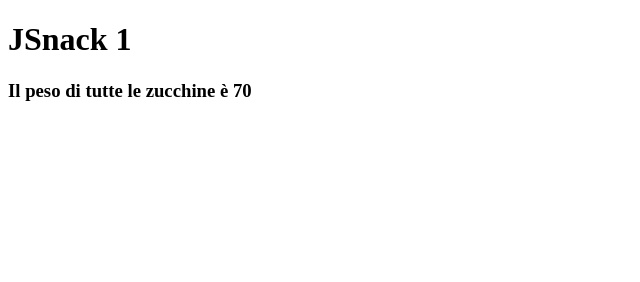
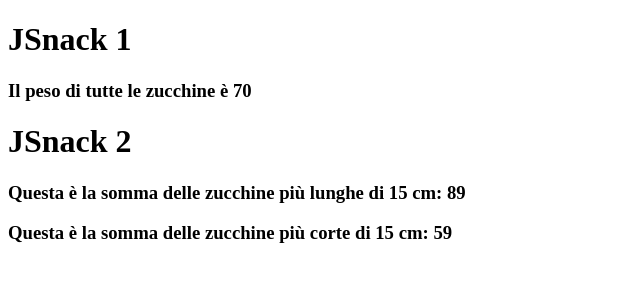
Before and after one commit to leonardopellegrini-github/js-jsnacks-blocco-5, a plain HTML site: page index.html in a window 1280 px wide. Shown: the whole page, without its empty margins (0-640 px from the left). Drawn offline with Linux system fonts and the light colour scheme.

Commit message:
jsnack 2 fatto

```diff
--- a/index.html
+++ b/index.html
@@ -9,7 +9,13 @@
 <body>
 
   <h1>JSnack 1</h1>
-  <h3>Il peso di tutte le zucchine è <span id="quantezucchine"></span></h3>
+  <h3>Il peso di tutte le zucchine è <span id="jsnack1"></span></h3>
+
+  <h1>JSnack 2</h1>
+  <h3>Questa è la somma delle zucchine più lunghe di 15 cm: <span id="maggiori15"></span></h3>
+  <h3>Questa è la somma delle zucchine più corte di 15 cm: <span id="minori15"></span></h3>
+
+
 
   <script src="script.js"></script>
 </body>
--- a/script.js
+++ b/script.js
@@ -22,47 +22,47 @@ const oggetti = [
   {
     varieta: 3,
     peso: 4,
-    lunghezza: 7
+    lunghezza: 9
   },
   {
     varieta: 3,
     peso: 6,
-    lunghezza: 7
+    lunghezza: 30
   },
   {
     varieta: 3,
     peso: 9,
-    lunghezza: 7
+    lunghezza: 13
   },
   {
     varieta: 3,
     peso: 11,
-    lunghezza: 7
+    lunghezza: 10
   },
   {
     varieta: 3,
     peso: 5,
-    lunghezza: 7
+    lunghezza: 14
   },
   {
     varieta: 3,
     peso: 4,
-    lunghezza: 7
+    lunghezza: 16
   },
   {
     varieta: 3,
     peso: 6,
-    lunghezza: 7
+    lunghezza: 20
   },
   {
     varieta: 3,
     peso: 9,
-    lunghezza: 7
+    lunghezza: 23
   },
   {
     varieta: 3,
     peso: 11,
-    lunghezza: 7
+    lunghezza: 6
   },
 
 ];
@@ -74,7 +74,36 @@ function calcoloPeso(calc){
   let somma = 0;
 
   for (const key in calc){
-    somma += calc[key].lunghezza;
+    somma += calc[key].peso;
   }
-document.getElementById('quantezucchine').innerHTML = somma;
+document.getElementById('jsnack1').innerHTML = somma;
 }
+
+/*
+
+Jsnack 2
+Crea 10 oggetti che rappresentano una zucchina.
+Dividi in due array separati le zucchine che misurano meno o più di 15cm. Infine stampa separatamente quanto pesano i due gruppi di zucchine.
+
+*/
+
+dividiLunghezza(oggetti);
+
+function dividiLunghezza(lung){
+
+  let magg = 0;
+  let min = 0;
+
+  for (const key in lung) {
+
+    if ( lung[key].lunghezza > 15){
+      magg += lung[key].lunghezza;
+    } else{
+      min += lung[key].lunghezza;
+    }
+
+  }
+  document.getElementById('maggiori15').innerHTML = magg;
+  document.getElementById('minori15').innerHTML = min;
+
+}
```
